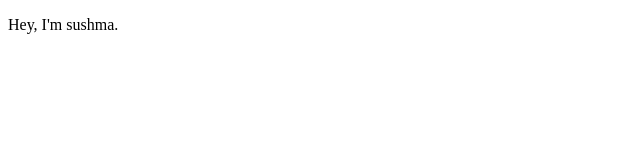
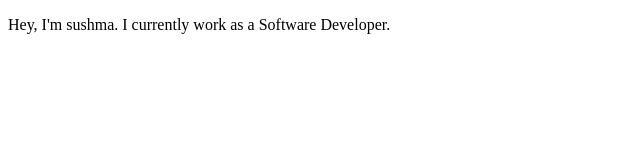
Before and after one commit to sushmaeshwar/Sushma.Eshwarappa-Portfolio, a plain HTML site: page index.html in a window 1280 px wide. Shown: the whole page, without its empty margins (0-640 px from the left). Drawn offline with Linux system fonts and the light colour scheme.

Commit message:
refactor: change in details of paragraph

```diff
--- a/index.html
+++ b/index.html
@@ -6,7 +6,9 @@
     <meta http-equiv="X-UA-Compatible" content="IE=edge">
     <meta name="viewport" content="width=device-width, initial-scale=1.0">
     <title>Document</title>
-    <p>Hey, I'm sushma.</p>
+    <p>Hey, I'm sushma.
+        I currently work as a Software Developer.
+    </p>
 </head>
 
 <body>
```
